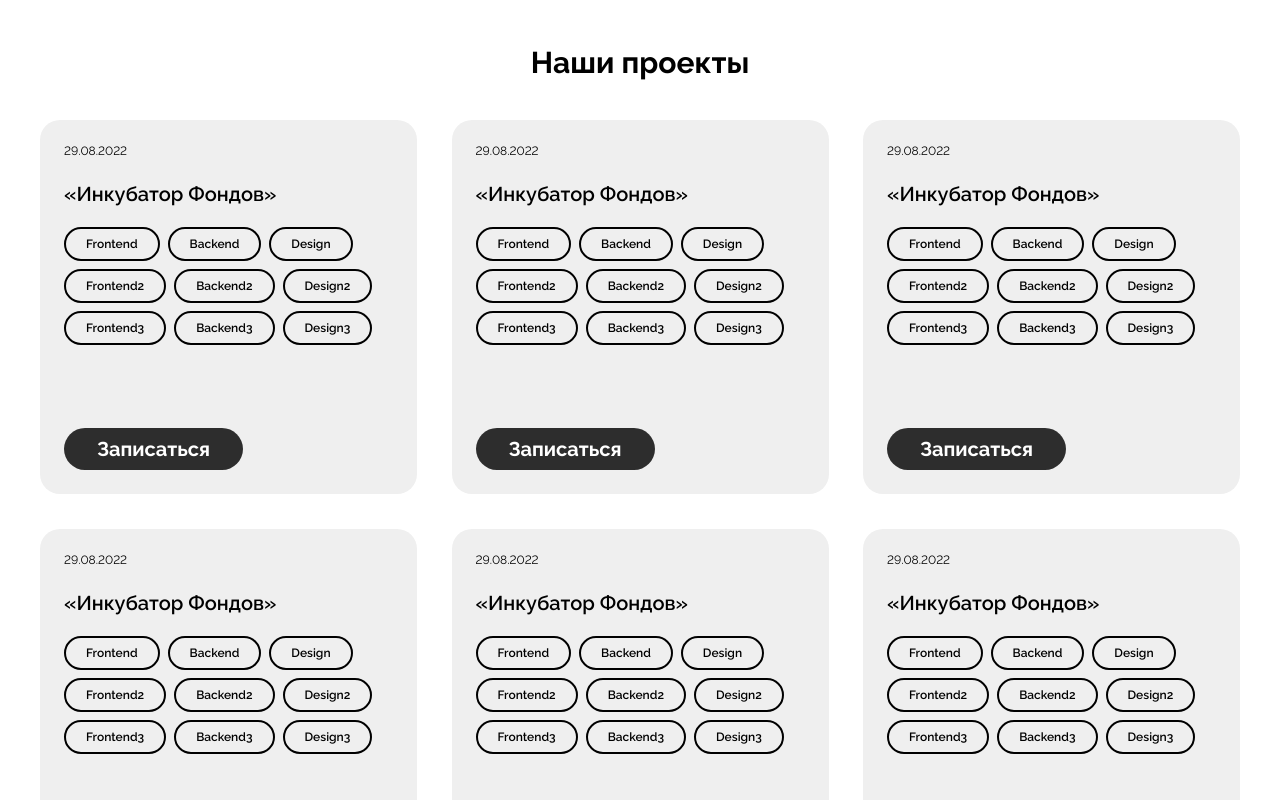
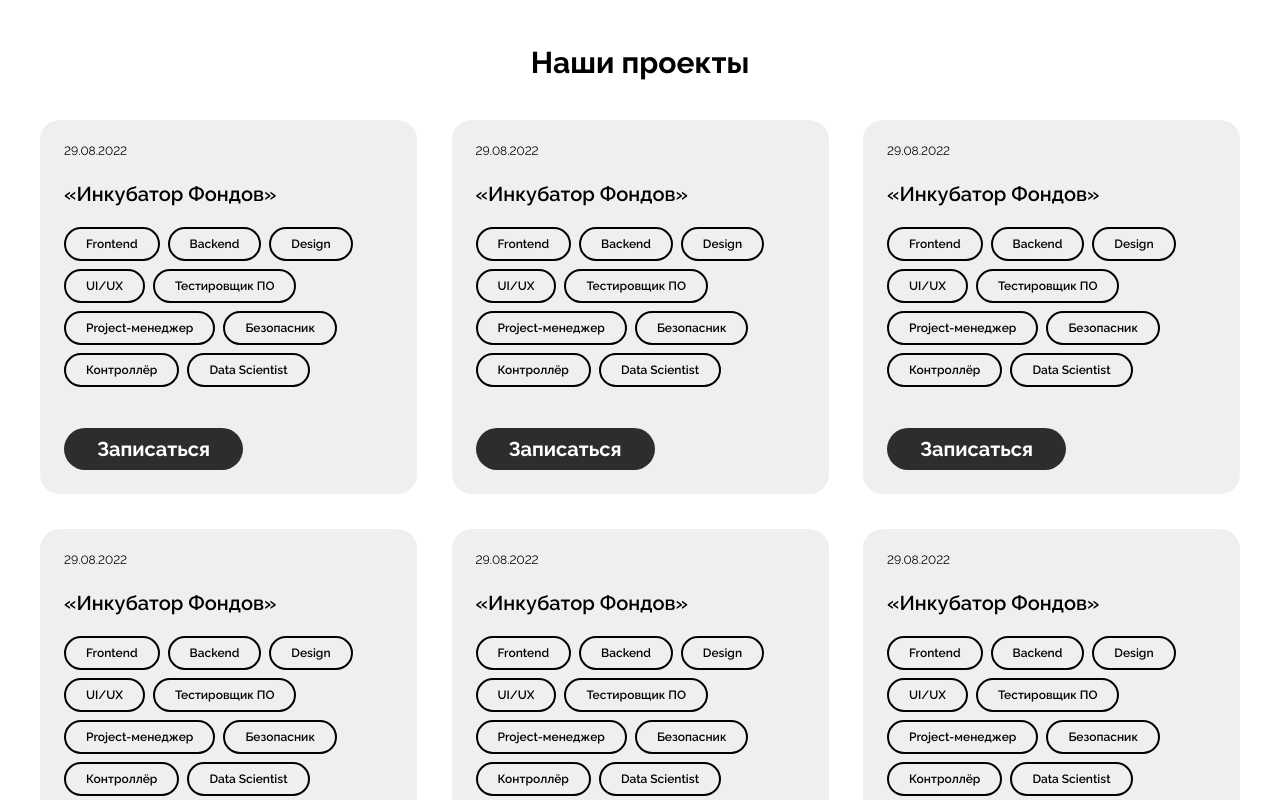
Before and after one commit to GuildOfDevelopers/guild-of-developers-frontend, a React (Create React App) app: page / in a window 1280 px wide. Shown: the part 740-1540 px from the top of the page. Built offline with nearby package versions, Linux system fonts and the light colour scheme.

Commit message:
feat: stack styles

```diff
--- /dev/null
+++ b/src/components/Projects/Project/index.tsx
@@ -0,0 +1,54 @@
+import React, { FC, useState, useCallback } from 'react';
+import {
+  CardButton,
+  Card,
+  CardTitle,
+  CardDate,
+  CardDepartments,
+  CardDepartment,
+  Stack,
+  Test
+} from './style';
+
+interface ProjectProps {
+  date: string;
+  project: string;
+  departments: { name: string; stack: string[] }[];
+}
+
+const Project: FC<ProjectProps> = ({ date, project, departments }) => {
+  const [toggle, setToggle] = useState('');
+
+  const test = useCallback(
+    (name: string) => (toggle === name ? setToggle('') : setToggle(name)),
+    [setToggle, toggle]
+  );
+
+  return (
+    <Card>
+      <CardDate>{date}</CardDate>
+      <CardTitle>{project}</CardTitle>
+      <CardDepartments>
+        {departments.map((department) => (
+          <CardDepartment
+            key={department.name}
+            dep={department.name}
+            toggle={toggle}
+            onClick={() => test(department.name)}
+          >
+            <Stack>
+              {toggle === department.name ? (
+                department.stack.map((stack) => <Test>{stack}</Test>)
+              ) : (
+                <p>{department.name}</p>
+              )}
+            </Stack>
+          </CardDepartment>
+        ))}
+      </CardDepartments>
+      <CardButton>Записаться</CardButton>
+    </Card>
+  );
+};
+
+export default Project;
--- /dev/null
+++ b/src/components/Projects/Project/style.tsx
@@ -0,0 +1,129 @@
+import styled, { css } from 'styled-components';
+
+export const Card = styled.li`
+  min-height: 374px;
+  padding: 24px;
+
+  border-radius: 20px;
+
+  display: flex;
+  flex-direction: column;
+
+  background-color: var(--color-white-2);
+
+  transition: all 0.3s;
+`;
+
+export const CardDate = styled.span`
+  margin-block-end: 25px;
+
+  font-weight: var(--fw-400);
+  font-size: var(--fs-300);
+  line-height: var(--line-height-300);
+  font-feature-settings: 'pnum' on, 'lnum' on;
+`;
+
+export const CardTitle = styled.h3`
+  font-weight: var(--fw-600);
+  font-size: var(--fs-500);
+  line-height: var(--line-height-500);
+
+  color: var(--color-black);
+`;
+
+export const CardDepartments = styled.ul`
+  margin-block: 21px 15px;
+
+  display: flex;
+  flex-wrap: wrap;
+  gap: 8px;
+
+  position: relative;
+`;
+
+export const CardDepartment = styled.li`
+  padding: 8px 20px;
+  width: max-content;
+
+  border: 2px solid var(--color-black);
+  border-radius: 20px;
+
+  font-weight: var(--fw-600);
+  font-size: var(--fs-300);
+  line-height: var(--line-height-300);
+
+  cursor: pointer;
+
+  transition: all 0.3s;
+
+  &:hover,
+  &:focus-visible {
+    font-weight: var(--fw-700);
+    color: var(--color-white);
+    background-color: var(--color-grey);
+  }
+
+  ${({ toggle, dep }: { toggle: string; dep: string }) => {
+    return (
+      toggle === dep &&
+      css`
+        padding-block: 30px;
+        width: 100%;
+        border-radius: 15px;
+
+        font-weight: var(--fw-700);
+        color: var(--color-white);
+        background-color: var(--color-grey);
+      `
+    );
+  }}
+`;
+
+export const Stack = styled.ul`
+  list-style: disc;
+
+  display: flex;
+  justify-content: center;
+  align-items: center;
+  flex-wrap: wrap;
+  text-align: center;
+
+  gap: 16px;
+`;
+
+export const Test = styled.li`
+  &:first-of-type {
+    list-style: none;
+  }
+`;
+
+export const CardButton = styled.button`
+  margin-block-start: auto;
+  width: 179px;
+  height: 42px;
+
+  border-radius: 25px;
+
+  display: flex;
+  align-items: center;
+  justify-content: center;
+
+  font-weight: var(--fw-700);
+  font-size: var(--fs-500);
+  line-height: var(--line-height-500);
+  text-align: center;
+
+  color: var(--color-white);
+  background-color: var(--color-grey);
+
+  transition: transform 0.3s ease-out;
+
+  &:hover,
+  &:focus-visible {
+    transform: scale(1.02);
+  }
+
+  &:active {
+    transform: scale(1.05);
+  }
+`;
--- a/src/components/Projects/index.tsx
+++ b/src/components/Projects/index.tsx
@@ -1,17 +1,7 @@
-import React, { FC, useState, useId } from 'react';
+import React, { FC, useState } from 'react';
 import { Container } from '../../lib/styled/container';
-import {
-  CardButton,
-  Card,
-  Grid,
-  Section,
-  Title,
-  Wrapper,
-  CardTitle,
-  CardDate,
-  CardDepartments,
-  CardDepartment
-} from './style';
+import Project from './Project';
+import { Grid, Section, Title, Wrapper } from './style';
 
 const mockCards = [
   {
@@ -19,15 +9,15 @@ const mockCards = [
     date: '29.08.2022',
     project: '«Инкубатор Фондов»',
     departments: [
-      { name: 'Frontend', stack: 'React, Redux, Sass, Axios' },
-      { name: 'Backend', stack: 'Python, FastAPI, Django' },
-      { name: 'Design', stack: 'Figma, Photoshop, Blender' },
-      { name: 'Frontend2', stack: 'React, Redux, Sass, Axios' },
-      { name: 'Backend2', stack: 'Python, FastAPI, Django' },
-      { name: 'Design2', stack: 'Figma, Photoshop, Blender' },
-      { name: 'Frontend3', stack: 'React, Redux, Sass, Axios' },
-      { name: 'Backend3', stack: 'Python, FastAPI, Django' },
-      { name: 'Design3', stack: 'Figma, Photoshop, Blender' }
+      { name: 'Frontend', stack: ['React', 'Redux', 'Sass', 'Axios'] },
+      { name: 'Backend', stack: ['Python', 'FastAPI', 'Django'] },
+      { name: 'Design', stack: ['Figma', 'Photoshop'] },
+      { name: 'UI/UX', stack: ['какой-то', 'тут', 'стек'] },
+      { name: 'Тестировщик ПО', stack: ['какой-то', 'тут', 'стек'] },
+      { name: 'Project-менеджер', stack: ['какой-то', 'тут', 'стек'] },
+      { name: 'Безопасник', stack: ['какой-то', 'тут', 'стек'] },
+      { name: 'Контроллёр', stack: ['какой-то', 'тут', 'стек'] },
+      { name: 'Data Scientist', stack: ['какой-то', 'тут', 'стек'] }
     ]
   },
   {
@@ -35,15 +25,15 @@ const mockCards = [
     date: '29.08.2022',
     project: '«Инкубатор Фондов»',
     departments: [
-      { name: 'Frontend', stack: 'React, Redux, Sass, Axios' },
-      { name: 'Backend', stack: 'Python, FastAPI, Django' },
-      { name: 'Design', stack: 'Figma, Photoshop, Blender' },
-      { name: 'Frontend2', stack: 'React, Redux, Sass, Axios' },
-      { name: 'Backend2', stack: 'Python, FastAPI, Django' },
-      { name: 'Design2', stack: 'Figma, Photoshop, Blender' },
-      { name: 'Frontend3', stack: 'React, Redux, Sass, Axios' },
-      { name: 'Backend3', stack: 'Python, FastAPI, Django' },
-      { name: 'Design3', stack: 'Figma, Photoshop, Blender' }
+      { name: 'Frontend', stack: ['React', 'Redux', 'Sass', 'Axios'] },
+      { name: 'Backend', stack: ['Python', 'FastAPI', 'Django'] },
+      { name: 'Design', stack: ['Figma', 'Photoshop'] },
+      { name: 'UI/UX', stack: ['какой-то', 'тут', 'стек'] },
+      { name: 'Тестировщик ПО', stack: ['какой-то', 'тут', 'стек'] },
+      { name: 'Project-менеджер', stack: ['какой-то', 'тут', 'стек'] },
+      { name: 'Безопасник', stack: ['какой-то', 'тут', 'стек'] },
+      { name: 'Контроллёр', stack: ['какой-то', 'тут', 'стек'] },
+      { name: 'Data Scientist', stack: ['какой-то', 'тут', 'стек'] }
     ]
   },
   {
@@ -51,15 +41,15 @@ const mockCards = [
     date: '29.08.2022',
     project: '«Инкубатор Фондов»',
     departments: [
-      { name: 'Frontend', stack: 'React, Redux, Sass, Axios' },
-      { name: 'Backend', stack: 'Python, FastAPI, Django' },
-      { name: 'Design', stack: 'Figma, Photoshop, Blender' },
-      { name: 'Frontend2', stack: 'React, Redux, Sass, Axios' },
-      { name: 'Backend2', stack: 'Python, FastAPI, Django' },
-      { name: 'Design2', stack: 'Figma, Photoshop, Blender' },
-      { name: 'Frontend3', stack: 'React, Redux, Sass, Axios' },
-      { name: 'Backend3', stack: 'Python, FastAPI, Django' },
-      { name: 'Design3', stack: 'Figma, Photoshop, Blender' }
+      { name: 'Frontend', stack: ['React', 'Redux', 'Sass', 'Axios'] },
+      { name: 'Backend', stack: ['Python', 'FastAPI', 'Django'] },
+      { name: 'Design', stack: ['Figma', 'Photoshop'] },
+      { name: 'UI/UX', stack: ['какой-то', 'тут', 'стек'] },
+      { name: 'Тестировщик ПО', stack: ['какой-то', 'тут', 'стек'] },
+      { name: 'Project-менеджер', stack: ['какой-то', 'тут', 'стек'] },
+      { name: 'Безопасник', stack: ['какой-то', 'тут', 'стек'] },
+      { name: 'Контроллёр', stack: ['какой-то', 'тут', 'стек'] },
+      { name: 'Data Scientist', stack: ['какой-то', 'тут', 'стек'] }
     ]
   },
   {
@@ -67,15 +57,15 @@ const mockCards = [
     date: '29.08.2022',
     project: '«Инкубатор Фондов»',
     departments: [
-      { name: 'Frontend', stack: 'React, Redux, Sass, Axios' },
-      { name: 'Backend', stack: 'Python, FastAPI, Django' },
-      { name: 'Design', stack: 'Figma, Photoshop, Blender' },
-      { name: 'Frontend2', stack: 'React, Redux, Sass, Axios' },
-      { name: 'Backend2', stack: 'Python, FastAPI, Django' },
-      { name: 'Design2', stack: 'Figma, Photoshop, Blender' },
-      { name: 'Frontend3', stack: 'React, Redux, Sass, Axios' },
-      { name: 'Backend3', stack: 'Python, FastAPI, Django' },
-      { name: 'Design3', stack: 'Figma, Photoshop, Blender' }
+      { name: 'Frontend', stack: ['React', 'Redux', 'Sass', 'Axios'] },
+      { name: 'Backend', stack: ['Python', 'FastAPI', 'Django'] },
+      { name: 'Design', stack: ['Figma', 'Photoshop'] },
+      { name: 'UI/UX', stack: ['какой-то', 'тут', 'стек'] },
+      { name: 'Тестировщик ПО', stack: ['какой-то', 'тут', 'стек'] },
+      { name: 'Project-менеджер', stack: ['какой-то', 'тут', 'стек'] },
+      { name: 'Безопасник', stack: ['какой-то', 'тут', 'стек'] },
+      { name: 'Контроллёр', stack: ['какой-то', 'тут', 'стек'] },
+      { name: 'Data Scientist', stack: ['какой-то', 'тут', 'стек'] }
     ]
   },
   {
@@ -83,15 +73,15 @@ const mockCards = [
     date: '29.08.2022',
     project: '«Инкубатор Фондов»',
     departments: [
-      { name: 'Frontend', stack: 'React, Redux, Sass, Axios' },
-      { name: 'Backend', stack: 'Python, FastAPI, Django' },
-      { name: 'Design', stack: 'Figma, Photoshop, Blender' },
-      { name: 'Frontend2', stack: 'React, Redux, Sass, Axios' },
-      { name: 'Backend2', stack: 'Python, FastAPI, Django' },
-      { name: 'Design2', stack: 'Figma, Photoshop, Blender' },
-      { name: 'Frontend3', stack: 'React, Redux, Sass, Axios' },
-      { name: 'Backend3', stack: 'Python, FastAPI, Django' },
-      { name: 'Design3', stack: 'Figma, Photoshop, Blender' }
+      { name: 'Frontend', stack: ['React', 'Redux', 'Sass', 'Axios'] },
+      { name: 'Backend', stack: ['Python', 'FastAPI', 'Django'] },
+      { name: 'Design', stack: ['Figma', 'Photoshop'] },
+      { name: 'UI/UX', stack: ['какой-то', 'тут', 'стек'] },
+      { name: 'Тестировщик ПО', stack: ['какой-то', 'тут', 'стек'] },
+      { name: 'Project-менеджер', stack: ['какой-то', 'тут', 'стек'] },
+      { name: 'Безопасник', stack: ['какой-то', 'тут', 'стек'] },
+      { name: 'Контроллёр', stack: ['какой-то', 'тут', 'стек'] },
+      { name: 'Data Scientist', stack: ['какой-то', 'тут', 'стек'] }
     ]
   },
   {
@@ -99,54 +89,18 @@ const mockCards = [
     date: '29.08.2022',
     project: '«Инкубатор Фондов»',
     departments: [
-      { name: 'Frontend', stack: 'React, Redux, Sass, Axios' },
-      { name: 'Backend', stack: 'Python, FastAPI, Django' },
-      { name: 'Design', stack: 'Figma, Photoshop, Blender' },
-      { name: 'Frontend2', stack: 'React, Redux, Sass, Axios' },
-      { name: 'Backend2', stack: 'Python, FastAPI, Django' },
-      { name: 'Design2', stack: 'Figma, Photoshop, Blender' },
-      { name: 'Frontend3', stack: 'React, Redux, Sass, Axios' },
-      { name: 'Backend3', stack: 'Python, FastAPI, Django' },
-      { name: 'Design3', stack: 'Figma, Photoshop, Blender' }
+      { name: 'Frontend', stack: ['React', 'Redux', 'Sass', 'Axios'] },
+      { name: 'Backend', stack: ['Python', 'FastAPI', 'Django'] },
+      { name: 'Design', stack: ['Figma', 'Photoshop'] },
+      { name: 'UI/UX', stack: ['какой-то', 'тут', 'стек'] },
+      { name: 'Тестировщик ПО', stack: ['какой-то', 'тут', 'стек'] },
+      { name: 'Project-менеджер', stack: ['какой-то', 'тут', 'стек'] },
+      { name: 'Безопасник', stack: ['какой-то', 'тут', 'стек'] },
+      { name: 'Контроллёр', stack: ['какой-то', 'тут', 'стек'] },
+      { name: 'Data Scientist', stack: ['какой-то', 'тут', 'стек'] }
     ]
   }
 ];
-
-interface ProjectProps {
-  date: string;
-  project: string;
-  departments: { name: string; stack: string }[];
-}
-
-const Project: FC<ProjectProps> = ({ date, project, departments }) => {
-  const [toggle, setToggle] = useState('');
-
-  return (
-    <Card>
-      <CardDate>{date}</CardDate>
-      <CardTitle>{project}</CardTitle>
-      <CardDepartments>
-        {departments.map((department) => (
-          <CardDepartment
-            toggle={toggle}
-            dep={department.name}
-            key={department.name}
-            onClick={() => {
-              if (toggle === department.name) {
-                setToggle('');
-              } else {
-                setToggle(department.name);
-              }
-            }}
-          >
-            <p>{toggle === department.name ? `${department.stack}` : `${department.name}`}</p>
-          </CardDepartment>
-        ))}
-      </CardDepartments>
-      <CardButton>Записаться</CardButton>
-    </Card>
-  );
-};
 
 const Projects: FC = () => {
   const [page] = useState('home');
--- a/src/components/Projects/style.tsx
+++ b/src/components/Projects/style.tsx
@@ -1,4 +1,4 @@
-import styled, { css } from 'styled-components';
+import styled from 'styled-components';
 
 export const Section = styled.section`
   background-color: var(--color-white);
@@ -22,123 +22,5 @@ export const Grid = styled.ul`
   justify-content: center;
   align-items: flex-start;
   grid-template-columns: repeat(auto-fill, min(377px, 100%));
-
   gap: 34.5px;
 `;
-
-export const Card = styled.li`
-  min-height: 374px;
-  display: flex;
-  flex-direction: column;
-  border-radius: 20px;
-  padding: 24px;
-
-  background-color: var(--color-white-2);
-`;
-
-export const CardTitle = styled.h3`
-  font-weight: var(--fw-600);
-  font-size: var(--fs-500);
-  line-height: var(--line-height-500);
-
-  color: var(--color-black);
-`;
-
-export const CardDate = styled.span`
-  margin-block-end: 25px;
-
-  font-weight: var(--fw-400);
-  font-size: var(--fs-300);
-  line-height: var(--line-height-300);
-  font-feature-settings: 'pnum' on, 'lnum' on;
-`;
-
-export const CardDepartments = styled.ul`
-  margin-block: 21px 15px;
-
-  display: flex;
-  flex-wrap: wrap;
-  gap: 8px;
-
-  position: relative;
-`;
-
-export const CardDepartment = styled.li`
-  padding: 8px 20px;
-  width: max-content;
-
-  display: flex;
-  justify-content: center;
-  align-items: center;
-  text-align: center;
-
-  border: 2px solid var(--color-black);
-  border-radius: 20px;
-
-  font-weight: var(--fw-600);
-  font-size: var(--fs-300);
-  line-height: var(--line-height-300);
-  align-self: center;
-  cursor: pointer;
-
-  transition: all 0.3s ease-in-out;
-
-  &:hover,
-  &:focus-visible {
-    transform: scale(1.02);
-
-    font-weight: var(--fw-700);
-    color: var(--color-white);
-    background-color: var(--color-grey);
-  }
-
-  &:active {
-    transform: scale(1.05);
-  }
-
-  ${({ toggle, dep }: { toggle: string; dep: string }) => {
-    return (
-      toggle === dep &&
-      css`
-        width: 100%;
-        border-radius: 15px;
-        padding-block: 30px;
-
-        font-weight: var(--fw-700);
-        color: var(--color-white);
-        background-color: var(--color-grey);
-      `
-    );
-  }}
-`;
-
-export const CardButton = styled.button`
-  margin-block-start: auto;
-  width: 179px;
-  height: 42px;
-
-  border-radius: 25px;
-
-  display: flex;
-  align-items: center;
-  justify-content: center;
-
-  color: var(--color-white);
-  background-color: var(--color-grey);
-
-  font-weight: var(--fw-700);
-  font-size: var(--fs-500);
-  line-height: var(--line-height-500);
-  text-align: center;
-
-  transition: transform 0.3s ease-out;
-
-  &:hover,
-  &:focus-visible {
-    transform: scale(1.02);
-  }
-
-  &:active {
-    transform: scale(1.05);
-  }
-`;
```
